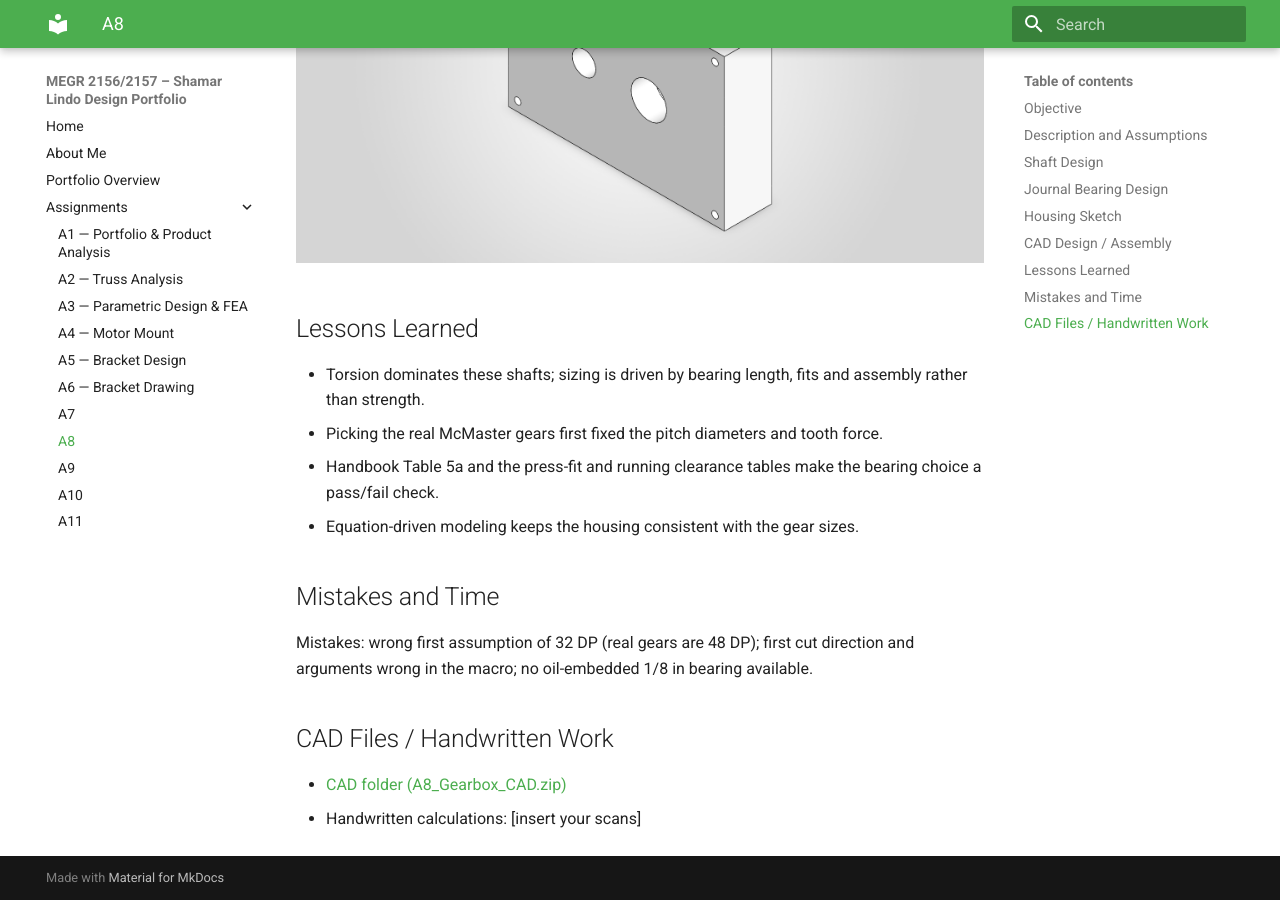
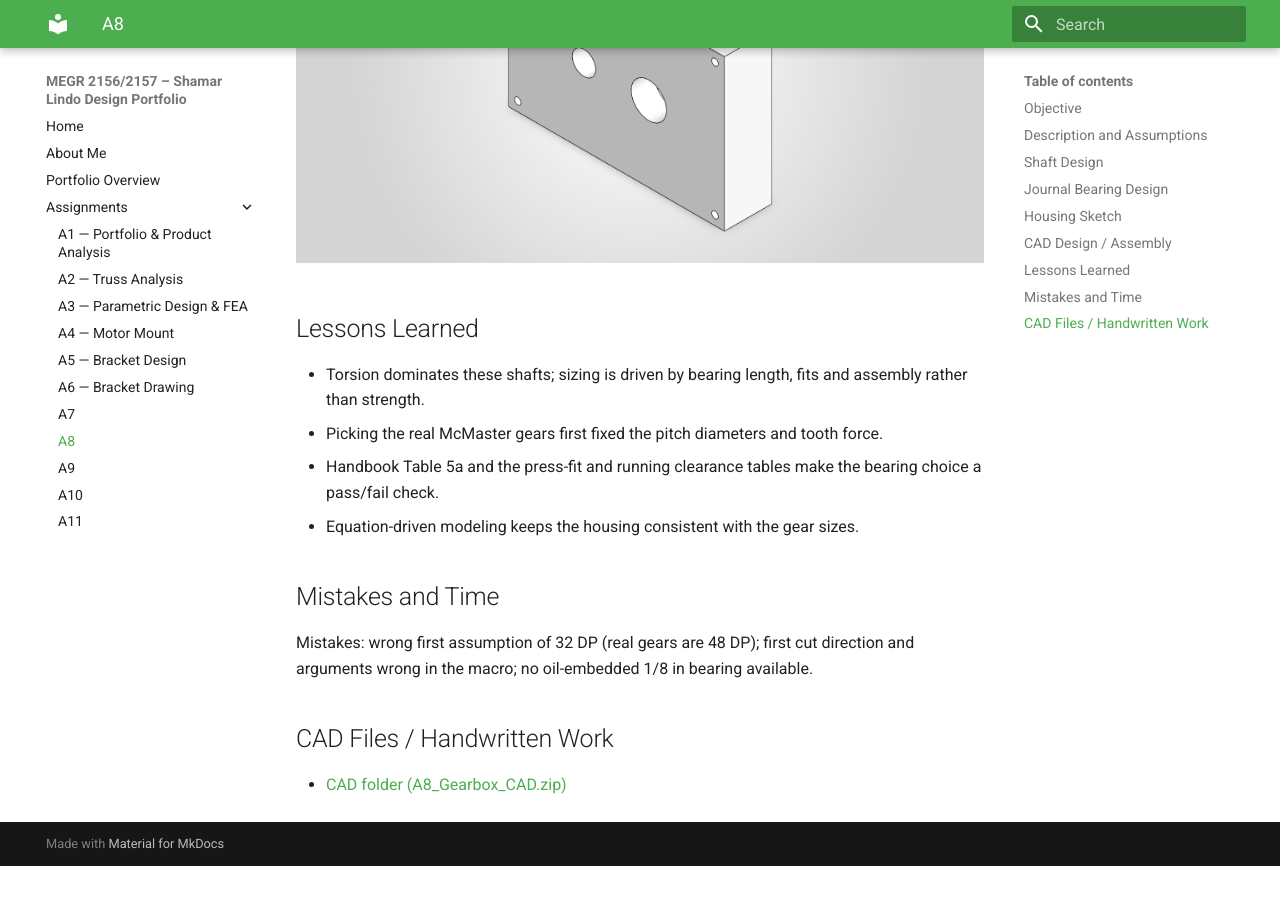
Before and after one commit to shamardlindo1/-megr2157-portfolio, an MkDocs documentation site: the page built from docs/assignments/A08/index.md, in a window 1280 px wide and 900 px high, scrolled down 3595 px. Built offline with MkDocs 1.6.1 and Material for MkDocs 9.7.7, drawn with Linux system fonts in a browser that asks for light colours; after the commit the page ends 4461 px from its top, so only the background shows below that.

Commit message:
Update index.md

```diff
--- a/docs/assignments/A08/index.md
+++ b/docs/assignments/A08/index.md
@@ -64,4 +64,3 @@ Mistakes: wrong first assumption of 32 DP (real gears are 48 DP); first cut dire
 ## CAD Files / Handwritten Work
 
 - [CAD folder (A8_Gearbox_CAD.zip)](https://github.com/shamardlindo1/-megr2157-portfolio/tree/main/cad)
-- Handwritten calculations: [insert your scans]
```
